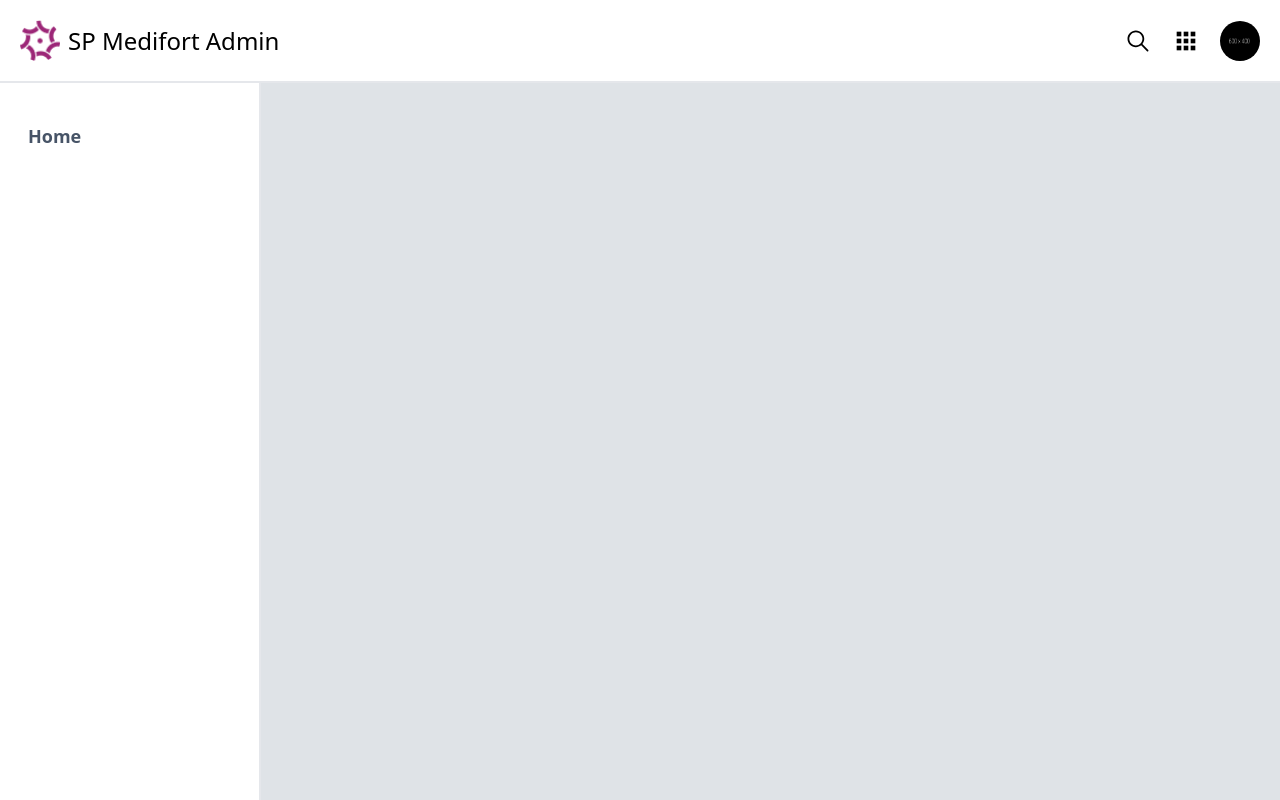
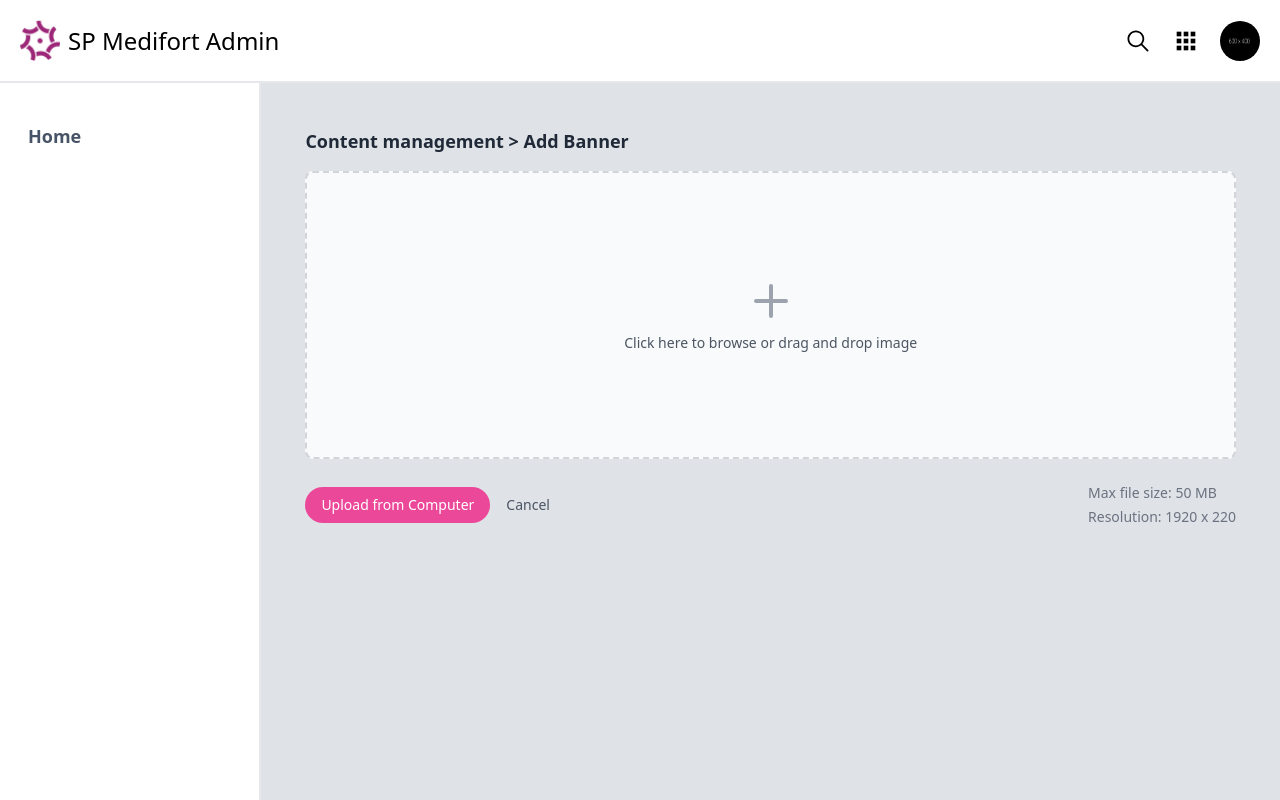
Before and after one commit to QMARK-TECHNOLABS-DEV/SP_medifort_admin_side, a React (Create React App) app: page /add-banner in a window 1280 px wide. Built offline with nearby package versions, Linux system fonts and the light colour scheme; the HTML template or start-up script is replaced by a standard one.

Commit message:
Banner complete

```diff
--- a/src/App.js
+++ b/src/App.js
@@ -3,6 +3,8 @@ import { BrowserRouter as Router, Routes, Route } from 'react-router-dom';
 import Home from './pages/Home';
 import DoctorProfiles from './pages/doctorProfile/DoctorProfiles';
 import DoctorDetailedView from './pages/doctorProfile/DoctorDetailedView';
+import BannerCo from './pages/bannerComp/BannerCo';
+import BannComp from './pages/bann.Comp/BannComp';
 import MainLayout from './components/layout/MainLayout';
 
 function App() {
@@ -19,6 +21,13 @@ function App() {
             <Route path='/doctor-profiles' element={<DoctorProfiles />} />
             <Route path='/doctor-profiles/:id' element={<DoctorDetailedView />} />
 
+            {/* Banner */}
+            <Route path='/banner' element={<BannerCo />} />
+            <Route path='/add-banner' element={<BannComp />} />
+
+
+
+
 
           </Routes>
         </MainLayout>
--- /dev/null
+++ b/src/pages/bann.Comp/BannComp.jsx
@@ -0,0 +1,115 @@
+import React, { useState, useRef } from 'react';
+
+const AddBanner = () => {
+  const [selectedFile, setSelectedFile] = useState(null);
+  const [errorMessage, setErrorMessage] = useState(false);
+  const fileInputRef = useRef(null);
+
+  const MAX_FILE_SIZE = 50 * 1024 * 1024; // 50 MB
+
+  const handleFileChange = (event) => {
+    const file = event.target.files[0];
+    if (file && file.size > MAX_FILE_SIZE) {
+      setErrorMessage(true);
+      setSelectedFile(null);
+    } else {
+      setSelectedFile(file);
+      setErrorMessage(false);
+    }
+  };
+
+  const handleUploadClick = () => {
+    fileInputRef.current.click(); // Programmatically trigger the file input click
+  };
+
+  const handleCancelClick = () => {
+    setSelectedFile(null);
+    setErrorMessage(false);
+    fileInputRef.current.value = null;
+  };
+
+  return (
+    <div className="w-full p-6 relative">
+      <h1 className="text-lg font-semibold text-gray-800 mb-4 text-left">
+        Content management &gt; Add Banner
+      </h1>
+
+      <div
+        className="border-2 border-dashed border-gray-300 rounded-lg h-48 md:h-72 flex flex-col justify-center items-center bg-gray-50 relative cursor-pointer w-full"
+        onClick={handleUploadClick} // Trigger file input click when canvas is clicked
+      >
+        {selectedFile ? (
+          <img
+            src={URL.createObjectURL(selectedFile)}
+            alt="Selected"
+            className="h-full w-full object-cover"
+          />
+        ) : (
+          <>
+            <svg
+              xmlns="http://www.w3.org/2000/svg"
+              fill="none"
+              viewBox="0 0 24 24"
+              strokeWidth={2}
+              stroke="currentColor"
+              className="w-12 h-12 text-gray-400"
+            >
+              <path
+                strokeLinecap="round"
+                strokeLinejoin="round"
+                d="M12 4.5v15m7.5-7.5h-15"
+              />
+            </svg>
+            <span className="mt-2 text-sm text-gray-600">
+              Click here to browse or drag and drop image
+            </span>
+          </>
+        )}
+        <input
+          type="file"
+          ref={fileInputRef}
+          className="hidden" // Hide the file input element
+          onChange={handleFileChange}
+        />
+      </div>
+
+      <div className="flex items-center justify-between mt-6">
+        <div>
+          <button
+            onClick={handleUploadClick}
+            className="bg-pink-500 text-white text-sm px-4 py-2 rounded-full hover:bg-pink-600"
+          >
+            Upload from Computer
+          </button>
+          <button
+            onClick={handleCancelClick}
+            className="text-gray-600 text-sm ml-4"
+          >
+            Cancel
+          </button>
+        </div>
+        <div className="text-sm text-right">
+          <div className="flex items-center">
+            {errorMessage && (
+              <svg
+                xmlns="http://www.w3.org/2000/svg"
+                fill="currentColor"
+                viewBox="0 0 24 24"
+                className="w-4 h-4 text-red-500 mr-1"
+              >
+                <circle cx="12" cy="12" r="10" fill="red" />
+                <text x="12" y="16" fontSize="14" textAnchor="middle" fill="white">!</text>
+              </svg>
+            )}
+            <p className={errorMessage ? "text-red-500" : "text-gray-500"}>
+              Max file size: 50 MB
+            </p>
+          </div>
+          <p className="text-gray-500 mt-1">Resolution: 1920 x 220</p>
+        </div>
+      </div>
+    </div>
+  );
+};
+
+export default AddBanner;
--- /dev/null
+++ b/src/pages/bannerComp/BannerCo.jsx
@@ -0,0 +1,84 @@
+import React, { useState } from 'react';
+import { useNavigate } from 'react-router-dom';
+
+// Import images
+import Homecare from '../../assets/banners/Homecare.png';
+import Testimonials from '../../assets/banners/Testimonials.png';
+
+
+const ImageCard = ({ image, label, onDelete }) => {
+  return (
+    <div className="relative rounded-lg shadow-md overflow-hidden h-32 w-full">
+      <img src={image} alt={label} className="w-full h-full object-cover" />
+      <div className="absolute bottom-2 left-2 bg-white text-gray-700 text-sm px-3 py-1 rounded">
+        {label}
+      </div>
+      <button
+        onClick={onDelete}
+        className="absolute top-2 right-2 bg-white p-2 rounded-full shadow-lg"
+      >
+        <svg
+          xmlns="http://www.w3.org/2000/svg"
+          fill="none"
+          viewBox="0 0 24 24"
+          strokeWidth={2}
+          stroke="currentColor"
+          className="w-5 h-5 text-gray-700"
+        >
+          <path
+            strokeLinecap="round"
+            strokeLinejoin="round"
+            d="M3 6h18M9 6V4a1 1 0 011-1h4a1 1 0 011 1v2m3 0v12a2 2 0 01-2 2H8a2 2 0 01-2-2V6h12zm-5 4v6m-4-6v6"
+          />
+        </svg>
+      </button>
+    </div>
+  );
+};
+
+const BannerCo = () => {
+  const [images, setImages] = useState([
+    { "id": 1, "src": Homecare, "label": "Homecare.png" },
+    { "id": 2, "src": Testimonials, "label": "Testimonials.png" },
+    { "id": 3, "src": Homecare, "label": "Homecare.png" }
+  ]);
+
+  const navigate = useNavigate();
+
+  const handleDelete = (id) => {
+    setImages(images.filter(image => image.id !== id));
+  };
+
+  const handleAddBanner = () => {
+    navigate('/add-banner');
+  };
+
+  return (
+    <div className="p-6">
+      <div className="flex justify-between items-center mb-6">
+        <h1 className="text-lg font-semibold text-gray-800">
+          Content management &gt; Banner
+        </h1>
+
+        <button
+          onClick={handleAddBanner}
+          className="bg-pink-500 text-white text-sm px-4 py-2 mx-4 rounded-full hover:bg-pink-600"
+        >
+          Add Banner
+        </button>
+      </div>
+      <div className="grid grid-cols-1 gap-4">
+        {images.map((image) => (
+          <ImageCard
+            key={image.id}
+            image={image.src}
+            label={image.label}
+            onDelete={() => handleDelete(image.id)}
+          />
+        ))}
+      </div>
+    </div>
+  );
+};
+
+export default BannerCo;
```
Also changed, not shown: src/assets/banners/Homecare.png (added), src/assets/banners/Testimonials.png (added).
